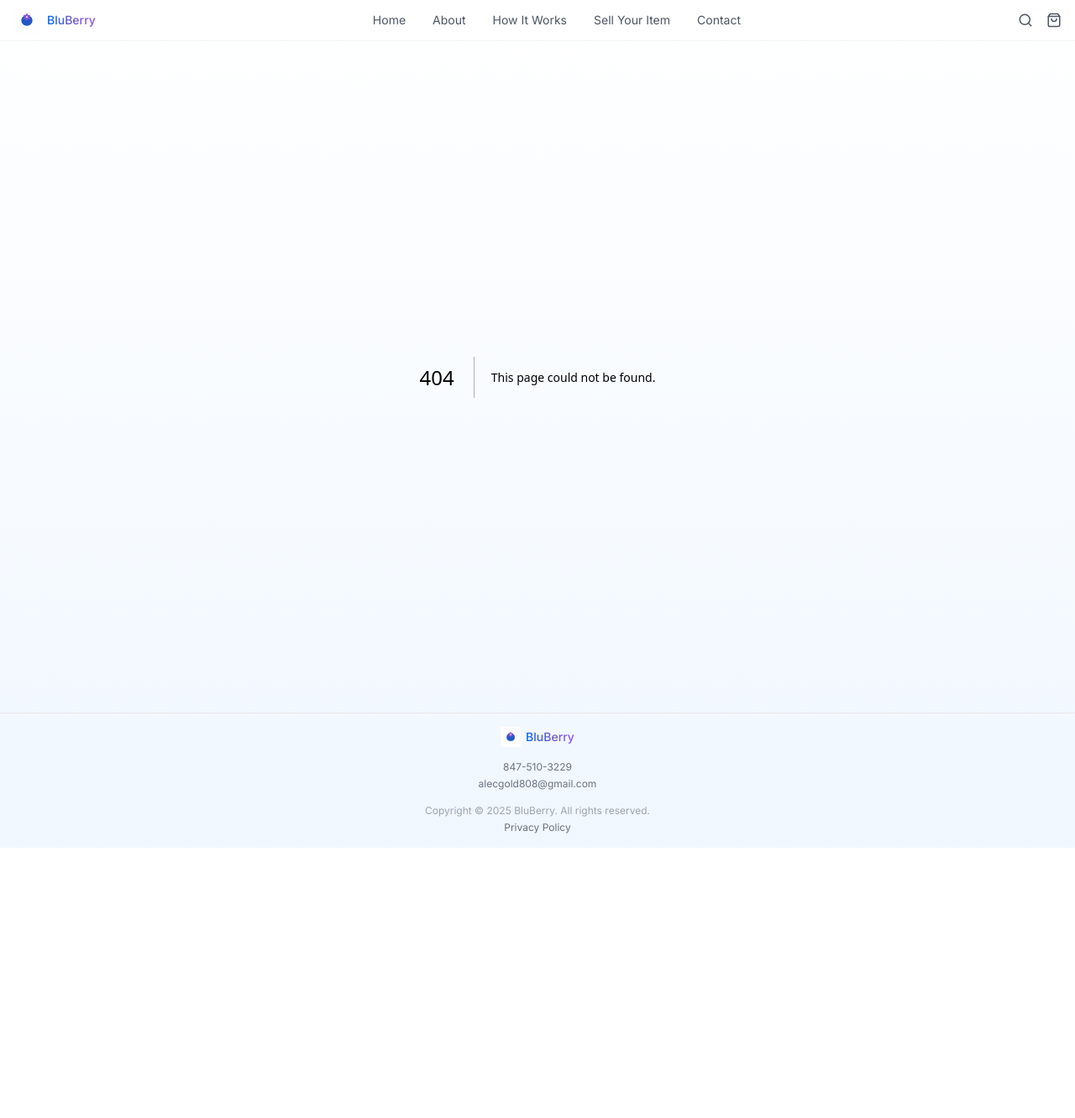
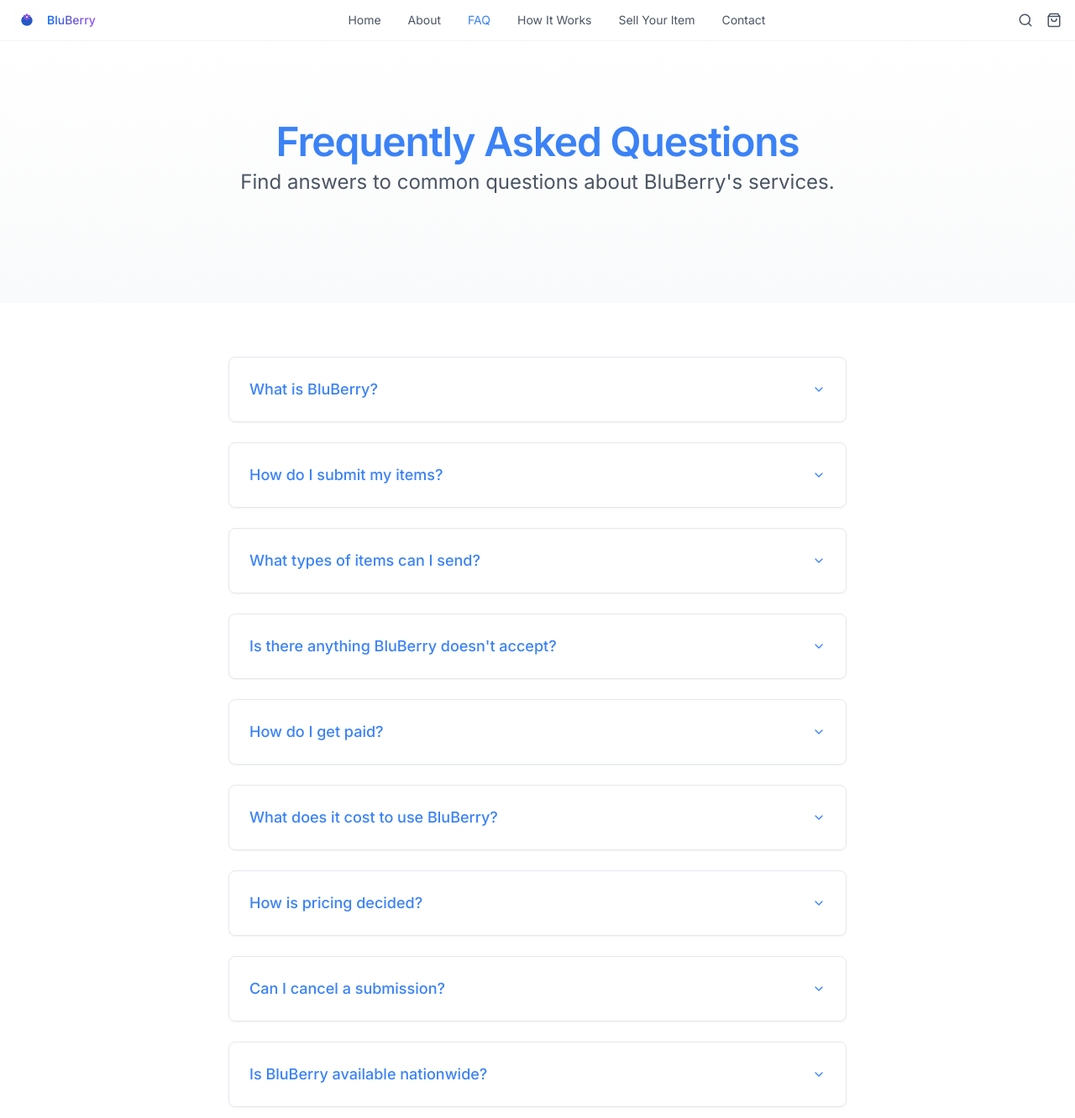
Before and after one commit to alecBgold23/my-website, a Next.js app: page /faq in a window 1280 px wide. Before the commit this address had no page. Shown: the top 1332 px of the page at 84% size. Before the commit the page ends 1010 px from the top, so only its background shows below. Built offline with nearby package versions, Linux system fonts and the light colour scheme.

Commit message:
feat: add FAQ section and link to navigation
Create FAQ page and update navbar for easy access.

Co-authored-by: null <209851718+alecBgold23@users.noreply.github.com>

```diff
--- /dev/null
+++ b/app/faq/page.tsx
@@ -0,0 +1,130 @@
+import Link from "next/link"
+import { Accordion, AccordionContent, AccordionItem, AccordionTrigger } from "@/components/ui/accordion"
+
+export default function FAQPage() {
+  return (
+    <div>
+      {/* Hero Section */}
+      <section className="apple-section bg-gradient-to-b from-white to-gray-50">
+        <div className="container mx-auto px-4">
+          <h1 className="apple-heading text-[#3B82F6]">Frequently Asked Questions</h1>
+          <p className="apple-subheading mb-8">Find answers to common questions about BluBerry's services.</p>
+        </div>
+      </section>
+
+      {/* FAQ Content */}
+      <section className="py-16 bg-white">
+        <div className="container mx-auto px-4 max-w-3xl">
+          <Accordion type="single" collapsible className="space-y-6">
+            <AccordionItem value="item-1" className="border rounded-lg p-2 shadow-sm">
+              <AccordionTrigger className="text-lg font-medium text-[#3B82F6] hover:text-[#0066ff] px-4">
+                What is BluBerry?
+              </AccordionTrigger>
+              <AccordionContent className="px-4 pb-4 text-gray-600">
+                BlueBerry is a convenient service that picks up your used items, prices them, lists them online, and
+                sells them for you. You don't have to lift a finger — we handle everything from pickup to payment.
+              </AccordionContent>
+            </AccordionItem>
+
+            <AccordionItem value="item-2" className="border rounded-lg p-2 shadow-sm">
+              <AccordionTrigger className="text-lg font-medium text-[#3B82F6] hover:text-[#0066ff] px-4">
+                How do I submit my items?
+              </AccordionTrigger>
+              <AccordionContent className="px-4 pb-4 text-gray-600">
+                Just fill out our quick online form (linked on our website), and we'll schedule a free pickup or give
+                you instructions on how to drop off your item.
+              </AccordionContent>
+            </AccordionItem>
+
+            <AccordionItem value="item-3" className="border rounded-lg p-2 shadow-sm">
+              <AccordionTrigger className="text-lg font-medium text-[#3B82F6] hover:text-[#0066ff] px-4">
+                What types of items can I send?
+              </AccordionTrigger>
+              <AccordionContent className="px-4 pb-4 text-gray-600">
+                We accept clothing, electronics, small furniture, accessories, collectibles, and much more! If you're
+                unsure, you can check our submission guidelines or contact us.
+              </AccordionContent>
+            </AccordionItem>
+
+            <AccordionItem value="item-4" className="border rounded-lg p-2 shadow-sm">
+              <AccordionTrigger className="text-lg font-medium text-[#3B82F6] hover:text-[#0066ff] px-4">
+                Is there anything BluBerry doesn't accept?
+              </AccordionTrigger>
+              <AccordionContent className="px-4 pb-4 text-gray-600">
+                Yes, we cannot accept broken items, recalled products, or anything prohibited by resale platforms (like
+                hazardous materials or heavily damaged goods).
+              </AccordionContent>
+            </AccordionItem>
+
+            <AccordionItem value="item-5" className="border rounded-lg p-2 shadow-sm">
+              <AccordionTrigger className="text-lg font-medium text-[#3B82F6] hover:text-[#0066ff] px-4">
+                How do I get paid?
+              </AccordionTrigger>
+              <AccordionContent className="px-4 pb-4 text-gray-600">
+                You get paid as soon as we pick up your item, and after we verify that it is exactly the same as
+                described online.
+              </AccordionContent>
+            </AccordionItem>
+
+            <AccordionItem value="item-6" className="border rounded-lg p-2 shadow-sm">
+              <AccordionTrigger className="text-lg font-medium text-[#3B82F6] hover:text-[#0066ff] px-4">
+                What does it cost to use BluBerry?
+              </AccordionTrigger>
+              <AccordionContent className="px-4 pb-4 text-gray-600">
+                BlueBerry operates on a commission basis. We deduct a small percentage from the final sale price — no
+                upfront costs for you!
+              </AccordionContent>
+            </AccordionItem>
+
+            <AccordionItem value="item-7" className="border rounded-lg p-2 shadow-sm">
+              <AccordionTrigger className="text-lg font-medium text-[#3B82F6] hover:text-[#0066ff] px-4">
+                How is pricing decided?
+              </AccordionTrigger>
+              <AccordionContent className="px-4 pb-4 text-gray-600">
+                Our AI software automatically researches real-time market data to set competitive prices. You can also
+                request a custom pricing review if you prefer.
+              </AccordionContent>
+            </AccordionItem>
+
+            <AccordionItem value="item-8" className="border rounded-lg p-2 shadow-sm">
+              <AccordionTrigger className="text-lg font-medium text-[#3B82F6] hover:text-[#0066ff] px-4">
+                Can I cancel a submission?
+              </AccordionTrigger>
+              <AccordionContent className="px-4 pb-4 text-gray-600">
+                You can cancel up to 24 hours before pickup. After pickup, cancellation may not be possible since your
+                items may already be listed.
+              </AccordionContent>
+            </AccordionItem>
+
+            <AccordionItem value="item-9" className="border rounded-lg p-2 shadow-sm">
+              <AccordionTrigger className="text-lg font-medium text-[#3B82F6] hover:text-[#0066ff] px-4">
+                Is BluBerry available nationwide?
+              </AccordionTrigger>
+              <AccordionContent className="px-4 pb-4 text-gray-600">
+                We're expanding! Currently, we operate in Chicago but plan to offer full nationwide service soon. Check
+                our service area map on the website.
+              </AccordionContent>
+            </AccordionItem>
+
+            <AccordionItem value="item-10" className="border rounded-lg p-2 shadow-sm">
+              <AccordionTrigger className="text-lg font-medium text-[#3B82F6] hover:text-[#0066ff] px-4">
+                How is BluBerry different?
+              </AccordionTrigger>
+              <AccordionContent className="px-4 pb-4 text-gray-600">
+                We make the listing process more manageable, come directly to you, and pay you regardless of whether
+                your item sells.
+              </AccordionContent>
+            </AccordionItem>
+          </Accordion>
+
+          <div className="mt-12 text-center">
+            <p className="text-gray-600 mb-6">Still have questions? We're here to help!</p>
+            <Link href="/contact" className="apple-button apple-button-primary">
+              Contact Us
+            </Link>
+          </div>
+        </div>
+      </section>
+    </div>
+  )
+}
--- a/components/navbar.tsx
+++ b/components/navbar.tsx
@@ -23,6 +23,7 @@ export default function Navbar() {
   const navLinks = [
     { href: "/", label: "Home" },
     { href: "/about", label: "About" },
+    { href: "/faq", label: "FAQ" },
     { href: "/how-it-works", label: "How It Works" },
     { href: "/sell-item", label: "Sell Your Item" },
     { href: "/contact", label: "Contact" },
--- a/components/search.tsx
+++ b/components/search.tsx
@@ -35,6 +35,12 @@ const searchRoutes = [
     keywords: ["privacy", "policy", "terms", "legal", "data", "information"],
     title: "Privacy Policy",
     description: "Our privacy policy and terms",
+  },
+  {
+    path: "/faq",
+    keywords: ["faq", "questions", "answers", "help", "information", "frequently asked questions", "common questions"],
+    title: "FAQ",
+    description: "Frequently asked questions about our services",
   },
 ]
 
```
